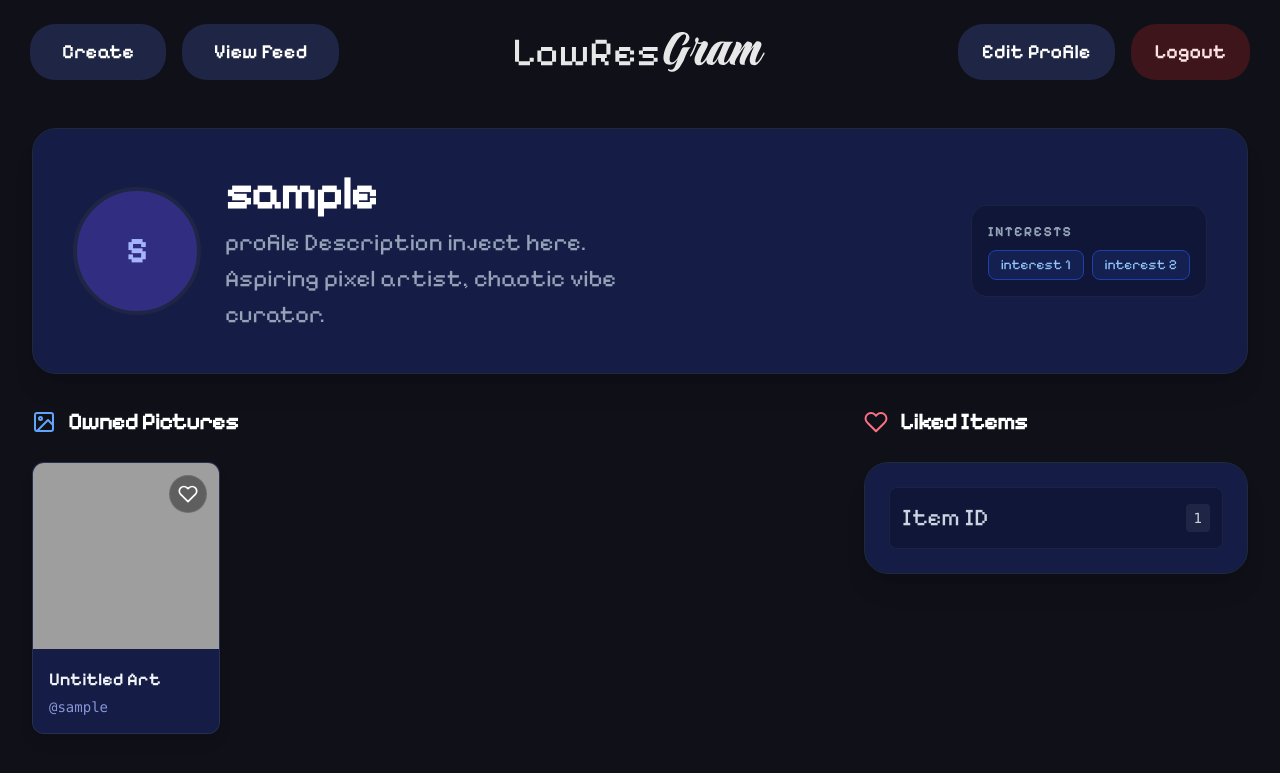
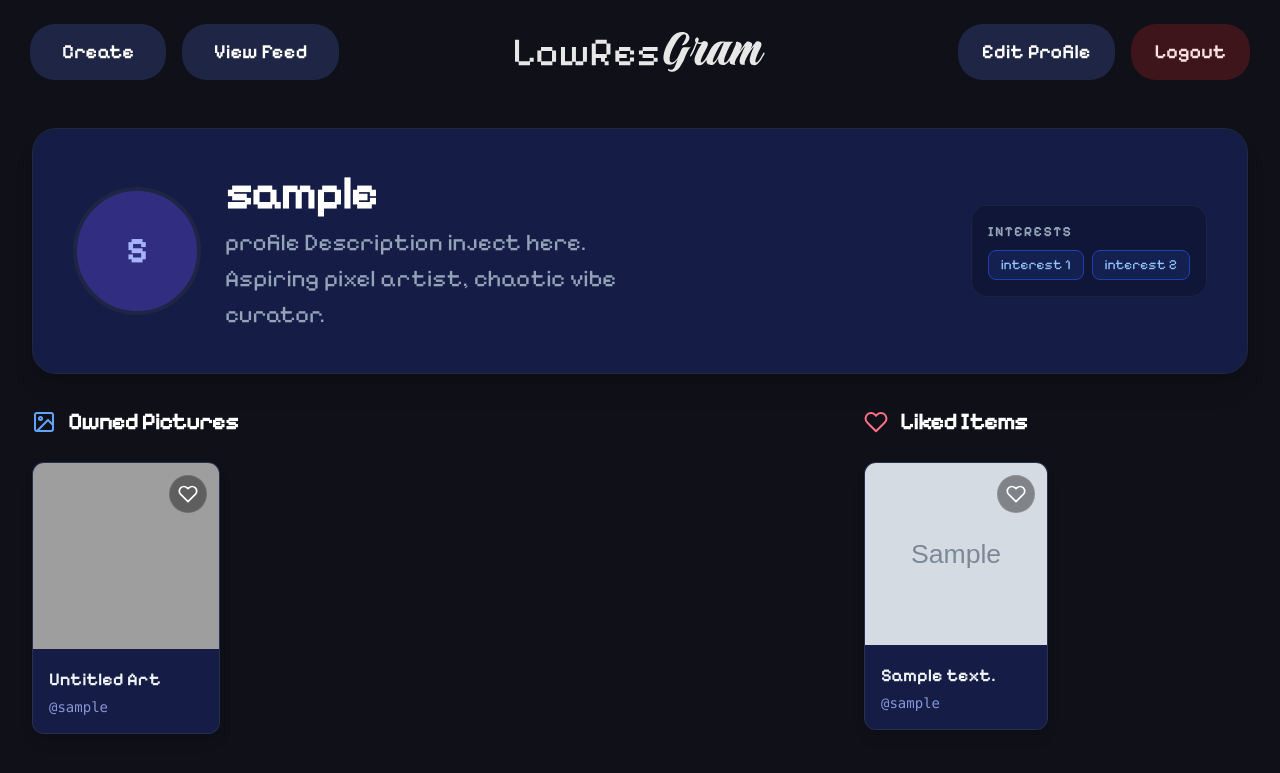
Before and after one commit to Agile-CITS3403/automatic-octo-train, a Flask app: template templates/profile.html in a window 1280 px wide. Shown: the top 773 px of the page. Run offline with Flask 3, Linux system fonts and the light colour scheme; tables that the repository leaves empty hold one stand-in row (values such as "Sample post"); the template is opened without the code that fills it: values that come from a table or form of the project are taken from there, most other values are stand-ins (such as "Sample title", 1, 10 or a date in 2020); grey boxes marked "Sample" are stand-in pictures; style sheets or scripts are compiled from the project's sources; some libraries are stand-ins or nearby versions; grey boxes are pictures that could not be loaded.

Commit message:
feat: user profile liked pictures are now displayed normally + fullscreen feature

```diff
--- a/app.py
+++ b/app.py
@@ -159,17 +159,33 @@
         return redirect(url_for('profile'))
 
     owned_pictures = Picture.query.filter_by(user_id=current_user.id).order_by(Picture.created_at.desc()).all()
-    user_likes = json.loads(current_user.likes)
+    user_likes_ids = json.loads(current_user.likes)
 
-    # Prepare pictures with like status
+    # Prepare owned pictures with like status
     owned_pics_with_status = []
     for p in owned_pictures:
         owned_pics_with_status.append({
             'pic': p,
-            'is_liked': p.id in user_likes
+            'is_liked': p.id in user_likes_ids
         })
 
-    return render_template('profile.html', user=current_user, owned_pictures=owned_pics_with_status, likes=user_likes)
+    # Fetch liked pictures objects
+    liked_pictures_objs = Picture.query.filter(Picture.id.in_(user_likes_ids)).all() if user_likes_ids else []
+
+    # Map them with username and like status (always true here)
+    liked_pics_with_status = []
+    for p in liked_pictures_objs:
+        u = User.query.get(p.user_id)
+        liked_pics_with_status.append({
+            'pic': p,
+            'username': u.username if u else 'Unknown',
+            'is_liked': True
+        })
+
+    return render_template('profile.html',
+                         user=current_user,
+                         owned_pictures=owned_pics_with_status,
+                         liked_pictures=liked_pics_with_status)
 
 @app.route('/feed')
 @login_required
--- a/templates/components/picture_card.html
+++ b/templates/components/picture_card.html
@@ -1,12 +1,17 @@
 <div class="bg-[#1a214d] rounded-xl overflow-hidden border border-slate-700/50 hover:border-slate-500 transition-colors group shadow-lg flex flex-col h-full relative">
-    <div class="aspect-square bg-[#0d1333] relative overflow-hidden">
+    <div class="aspect-square bg-[#0d1333] relative overflow-hidden cursor-pointer" onclick="openFullscreen('{{ url_for('static', filename='uploads/' + pic.filename) }}', '{{ (pic.description or 'Untitled Art') | replace("'", "\\'") }}')">
         <img src="{{ url_for('static', filename='uploads/' + pic.filename) }}"
              alt="{{ pic.description or 'Untitled Art' }}"
              class="w-full h-full object-cover transition-transform duration-500 group-hover:scale-110"
              style="image-rendering: pixelated;">
 
+        <!-- Hover Hint -->
+        <div class="absolute inset-0 bg-black/40 opacity-0 group-hover:opacity-100 transition-opacity flex items-center justify-center pointer-events-none">
+            <svg xmlns="http://www.w3.org/2000/svg" width="32" height="32" viewBox="0 0 24 24" fill="none" stroke="currentColor" stroke-width="2" stroke-linecap="round" stroke-linejoin="round" class="text-white"><polyline points="15 3 21 3 21 9"/><polyline points="9 21 3 21 3 15"/><line x1="21" y1="3" x2="14" y2="10"/><line x1="3" y1="21" x2="10" y2="14"/></svg>
+        </div>
+
         <!-- Like Button Overlay -->
-        <button onclick="toggleLike(this, {{ pic.id }})"
+        <button onclick="event.stopPropagation(); toggleLike(this, {{ pic.id }})"
                 class="absolute top-3 right-3 p-2 rounded-full bg-black/40 backdrop-blur-sm border border-white/10 hover:bg-black/60 transition-all z-10 like-btn {{ 'text-rose-500' if is_liked else 'text-white' }}">
             <svg xmlns="http://www.w3.org/2000/svg" width="20" height="20" viewBox="0 0 24 24" fill="{{ 'currentColor' if is_liked else 'none' }}" stroke="currentColor" stroke-width="2" stroke-linecap="round" stroke-linejoin="round">
                 <path d="M20.84 4.61a5.5 5.5 0 0 0-7.78 0L12 5.67l-1.06-1.06a5.5 5.5 0 0 0-7.78 7.78l1.06 1.06L12 21.23l7.78-7.78 1.06-1.06a5.5 5.5 0 0 0 0-7.78z"></path>
--- a/templates/profile.html
+++ b/templates/profile.html
@@ -72,32 +72,71 @@
                 {% endif %}
             </div>
 
-            <!-- Right Column: Likes & Feed Snippets -->
+            <!-- Right Column: Likes -->
             <div class="flex flex-col gap-6">
-                <!-- Likes -->
                 <h2 class="text-2xl font-bold tracking-tighter flex items-center gap-3">
                     <svg xmlns="http://www.w3.org/2000/svg" width="24" height="24" viewBox="0 0 24 24" fill="none" stroke="currentColor" stroke-width="2" stroke-linecap="round" stroke-linejoin="round" class="text-rose-400"><path d="M20.84 4.61a5.5 5.5 0 0 0-7.78 0L12 5.67l-1.06-1.06a5.5 5.5 0 0 0-7.78 7.78l1.06 1.06L12 21.23l7.78-7.78 1.06-1.06a5.5 5.5 0 0 0 0-7.78z"/></svg>
                     Liked Items
                 </h2>
-                <div class="bg-[#151c45] border border-slate-800 rounded-3xl p-6 shadow-xl">
-                    {% if likes %}
-                        <ul class="flex flex-col gap-3">
-                        {% for like_id in likes %}
-                            <li class="bg-black/20 p-3 rounded-lg border border-white/5 text-slate-300 flex justify-between items-center">
-                                <span>Item ID</span>
-                                <span class="font-mono bg-[#1F2544] px-2 py-1 rounded text-sm">{{ like_id }}</span>
-                            </li>
-                        {% endfor %}
-                        </ul>
-                    {% else %}
-                        <p class="text-slate-400 text-center py-4">No likes yet.</p>
-                    {% endif %}
-                </div>
+
+                {% if liked_pictures %}
+                    <div class="grid grid-cols-2 gap-4">
+                    {% for item in liked_pictures %}
+                        {% with pic=item.pic, username=item.username, is_liked=item.is_liked %}
+                            {% include 'components/picture_card.html' %}
+                        {% endwith %}
+                    {% endfor %}
+                    </div>
+                {% else %}
+                    <div class="bg-[#151c45] border border-slate-800 rounded-3xl p-6 text-center text-slate-400">
+                        No likes yet.
+                    </div>
+                {% endif %}
             </div>
 
         </div>
     </main>
 
+    <!-- Fullscreen Modal -->
+    <div id="fullscreen-modal" class="fixed inset-0 bg-black/95 backdrop-blur-xl z-50 hidden flex flex-col items-center justify-center p-4" onclick="closeFullscreen()">
+        <button class="absolute top-6 right-6 text-white/50 hover:text-white transition-colors z-[60]" onclick="closeFullscreen()">
+            <svg xmlns="http://www.w3.org/2000/svg" width="40" height="40" viewBox="0 0 24 24" fill="none" stroke="currentColor" stroke-width="2" stroke-linecap="round" stroke-linejoin="round"><line x1="18" y1="6" x2="6" y2="18"/><line x1="6" y1="6" x2="18" y2="18"/></svg>
+        </button>
+
+        <div class="relative group/modal max-w-full max-h-full flex items-center justify-center">
+            <!-- Pixel Grid Overlay -->
+            <div class="absolute inset-0 pointer-events-none z-10 opacity-10" style="background-image: linear-gradient(to right, white 1px, transparent 1px), linear-gradient(to bottom, white 1px, transparent 1px); background-size: calc(100% / 32) calc(100% / 32);"></div>
+
+            <img id="fullscreen-img" src="" alt="Fullscreen view"
+                 class="w-[min(90vw,90vh)] aspect-square object-contain shadow-[0_0_50px_rgba(79,70,229,0.3)] rounded-sm"
+                 style="image-rendering: pixelated; image-rendering: crisp-edges; image-rendering: -moz-crisp-edges;">
+        </div>
+
+        <p id="fullscreen-desc" class="mt-6 text-slate-400 font-mono text-lg tracking-widest uppercase"></p>
+    </div>
+
     <script src="{{ url_for('static', filename='js/likes.js') }}"></script>
+    <script>
+        function openFullscreen(src, description) {
+            const modal = document.getElementById('fullscreen-modal');
+            const img = document.getElementById('fullscreen-img');
+            const desc = document.getElementById('fullscreen-desc');
+            img.src = src;
+            desc.textContent = description || 'Untitled Art';
+            modal.classList.remove('hidden');
+            document.body.style.overflow = 'hidden';
+        }
+
+        function closeFullscreen() {
+            const modal = document.getElementById('fullscreen-modal');
+            modal.classList.add('hidden');
+            document.body.style.overflow = '';
+        }
+
+        // Close on escape key
+        document.addEventListener('keydown', (e) => {
+            if (e.key === 'Escape') closeFullscreen();
+        });
+    </script>
 </body>
 </html>
```
Also changed, not shown: templates/feed.html (+39 -0 lines).
